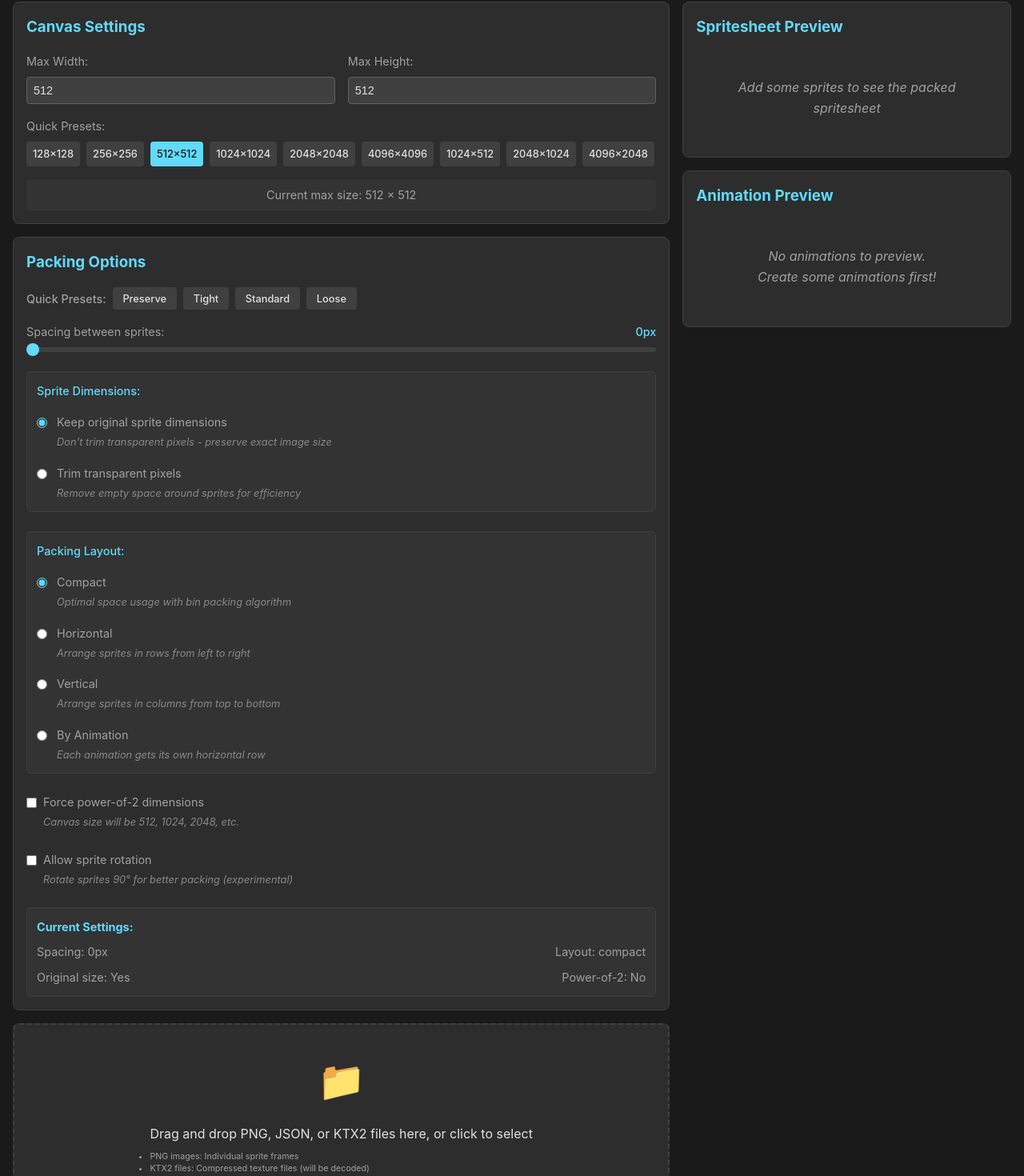
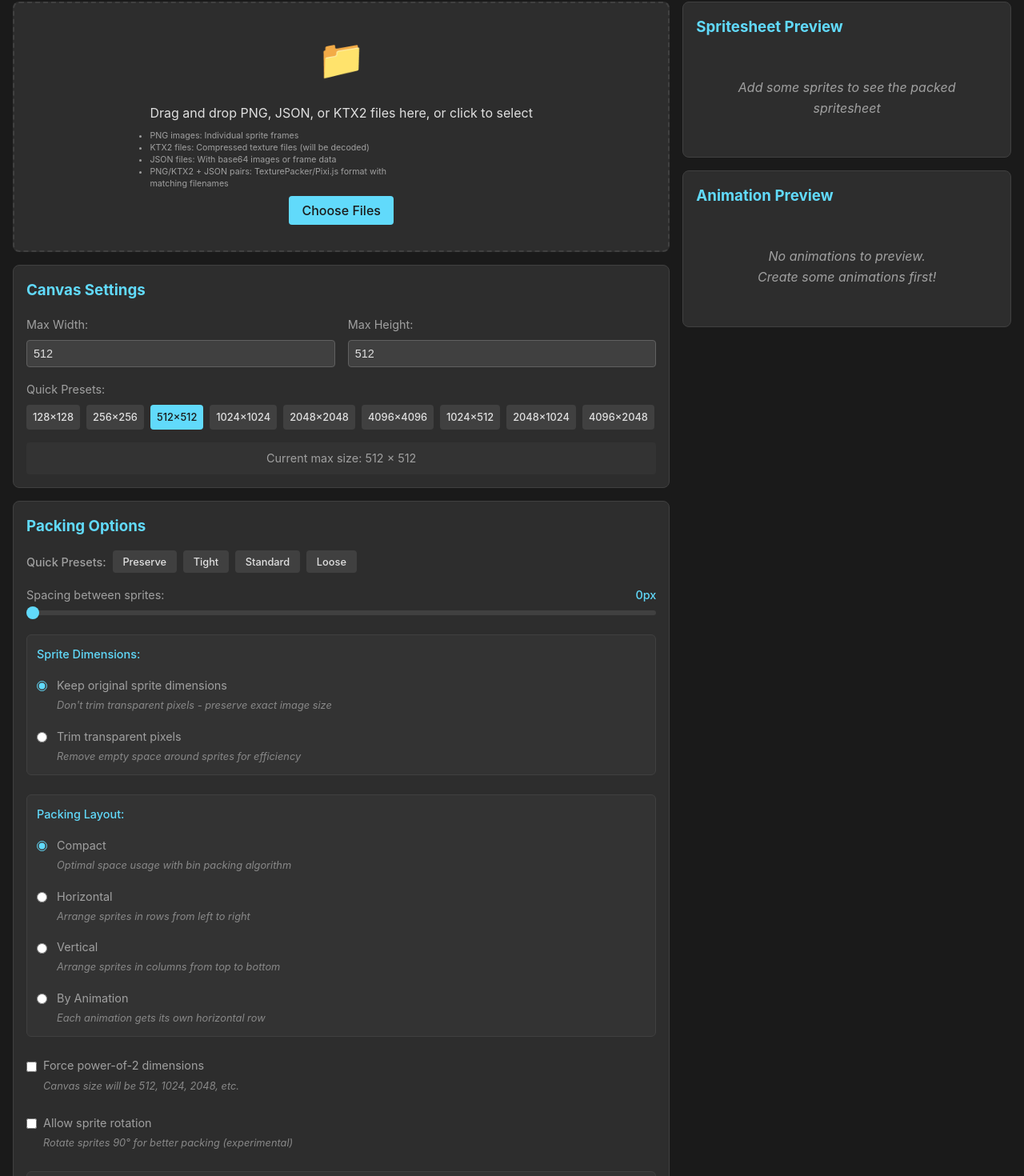
Before and after one commit to RickeyWard/sprite-sheet-editor, a React (Vite) app: page / in a window 1280 px wide. Shown: the part 134-1604 px from the top of the page at 80% size. Built offline with nearby package versions, Linux system fonts and the light colour scheme.

Commit message:
Move upload back to the top

```diff
--- a/src/App.tsx
+++ b/src/App.tsx
@@ -400,6 +400,12 @@ function App() {
 
       <main className="app-main">
         <div className="left-panel">
+
+          <section className="upload-section">
+            <FileUpload onFilesAdded={handleFilesAdded} />
+            {isLoading && <div className="loading">Loading images...</div>}
+          </section>
+
           <section className="canvas-settings-section">
             <CanvasSettings
               maxWidth={maxWidth}
@@ -414,11 +420,6 @@ function App() {
               options={packingOptions}
               onOptionsChange={setPackingOptions}
             />
-          </section>
-
-          <section className="upload-section">
-            <FileUpload onFilesAdded={handleFilesAdded} />
-            {isLoading && <div className="loading">Loading images...</div>}
           </section>
 
           {frames.length > 0 && (
```
